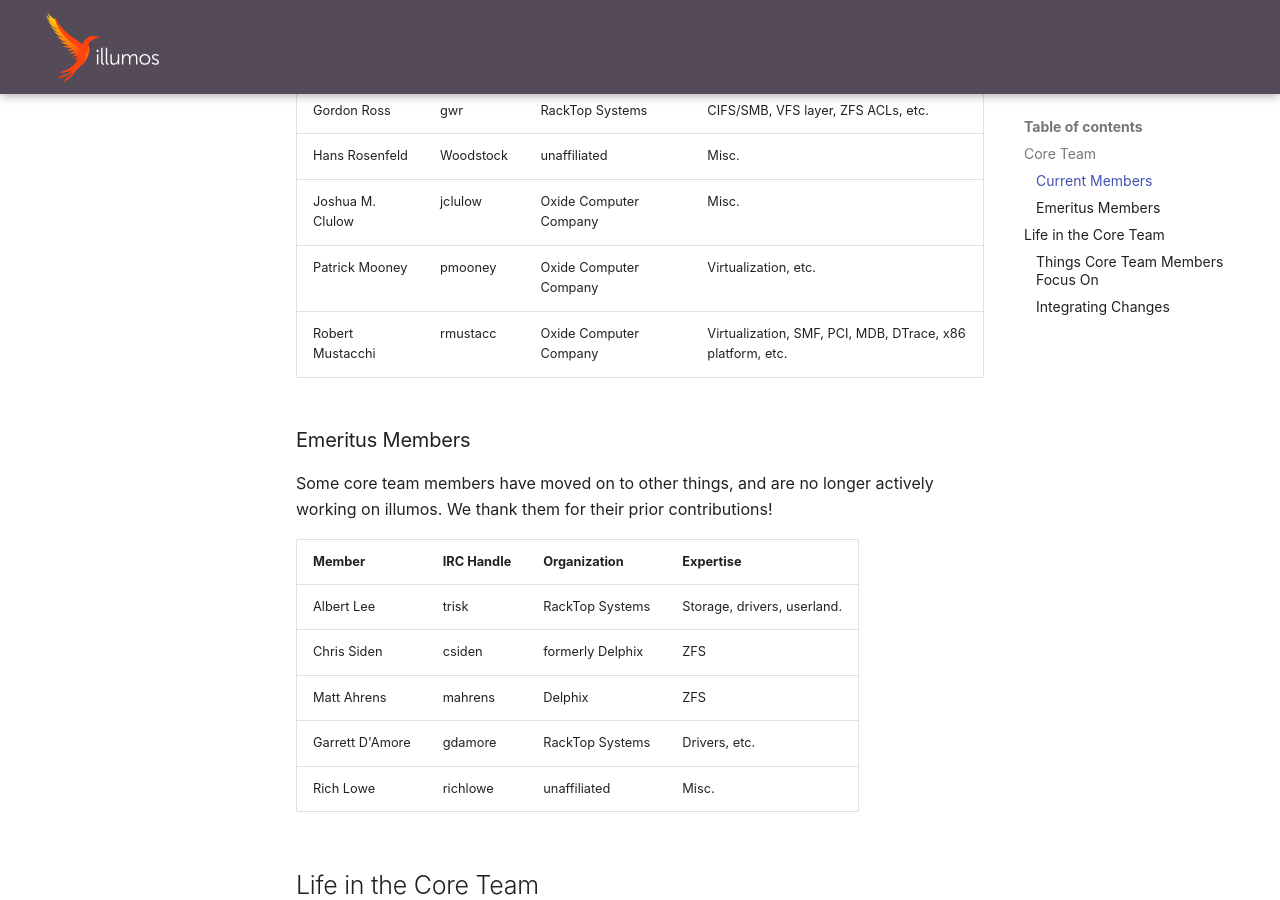
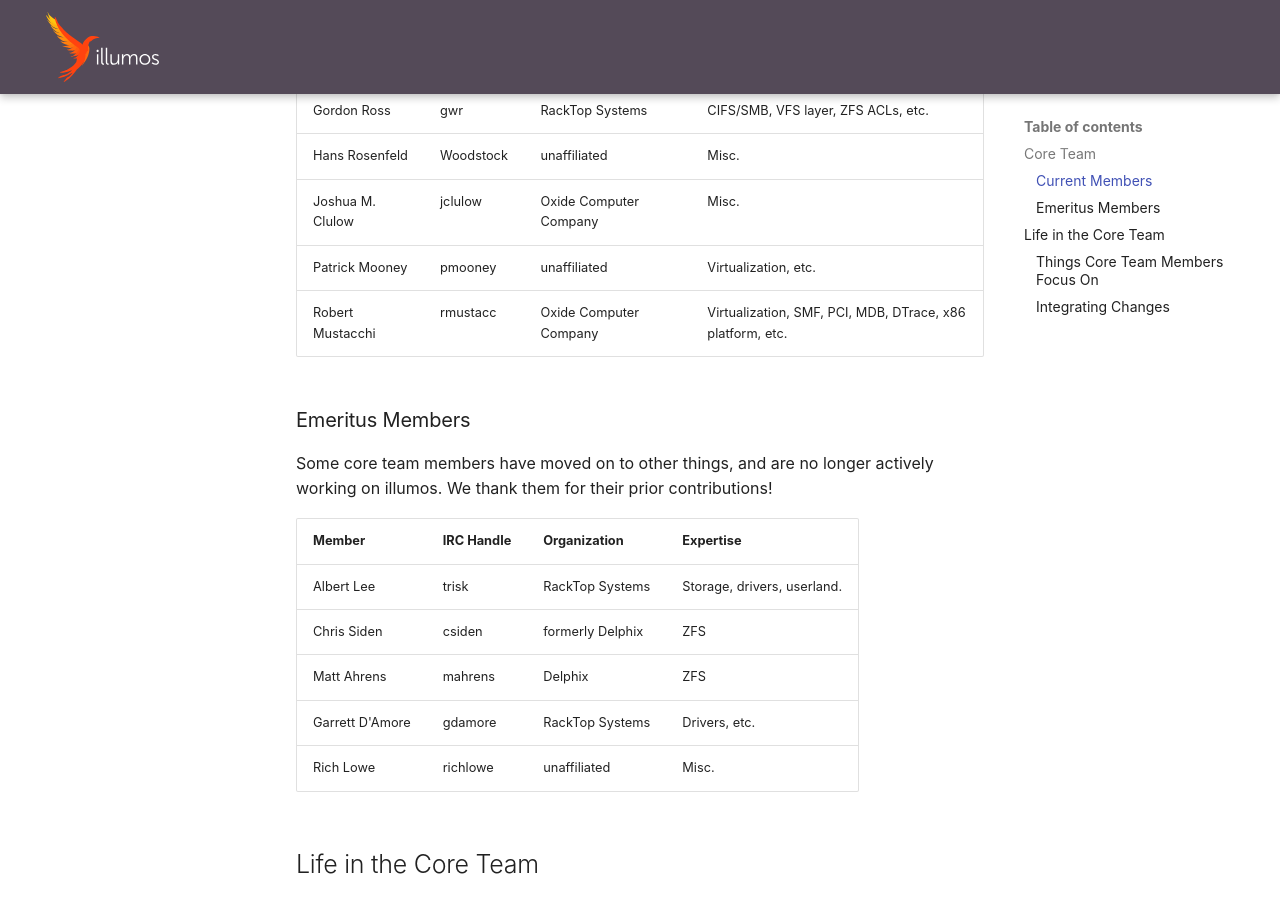
Before and after one commit to illumos/docs, an MkDocs documentation site: the page built from docs/about/leadership.md, in a window 1280 px wide and 900 px high, scrolled down 522 px. Built offline with MkDocs 1.6.1 and Material for MkDocs 9.7.7, drawn with Linux system fonts in a browser that asks for light colours.

Commit message:
leadership: update affiliation

```diff
--- a/docs/about/leadership.md
+++ b/docs/about/leadership.md
@@ -19,7 +19,7 @@
 | Gordon Ross       | gwr        | RackTop Systems        | CIFS/SMB, VFS layer, ZFS ACLs, etc. |
 | Hans Rosenfeld    | Woodstock  | unaffiliated           | Misc. |
 | Joshua M. Clulow  | jclulow    | Oxide Computer Company | Misc. |
-| Patrick Mooney    | pmooney    | Oxide Computer Company | Virtualization, etc. |
+| Patrick Mooney    | pmooney    | unaffiliated           | Virtualization, etc. |
 | Robert Mustacchi  | rmustacc   | Oxide Computer Company | Virtualization, SMF, PCI, MDB, DTrace, x86 platform, etc. |
 
 ### Emeritus Members
```
